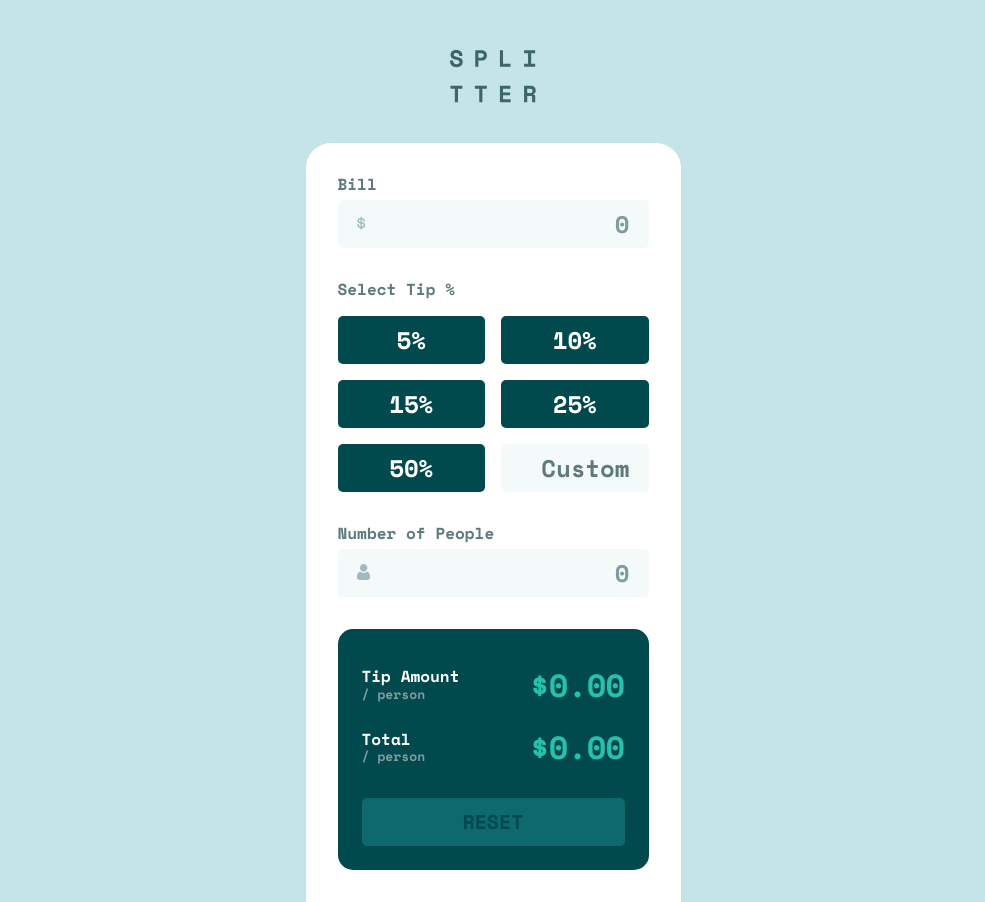
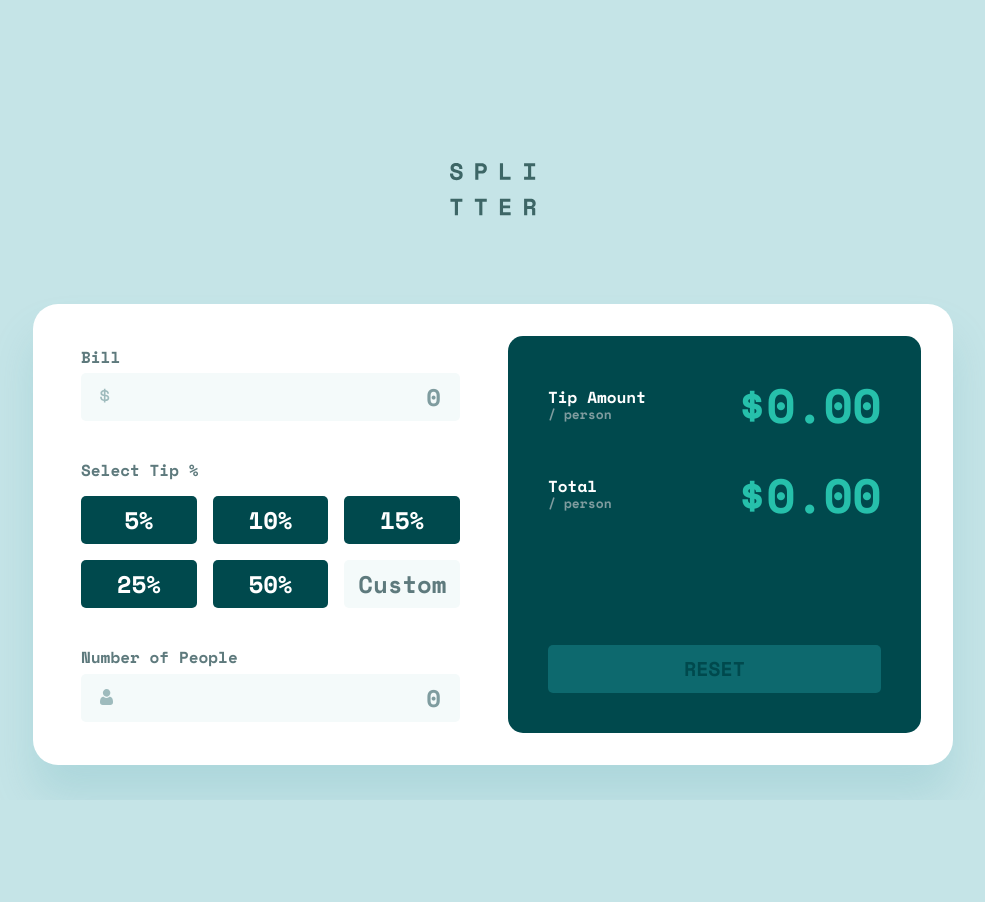
Before and after one commit to nvalline/fm-tip-calculator-app, a plain HTML site: page index.html in a window 1280 px wide. Shown: the whole page, without its empty margins (147-1132 px from the left). After the commit the page ends 800 px from the top, so only its background shows below. Drawn offline with nearby package versions, Linux system fonts and the light colour scheme.

Commit message:
added desktop styles

```diff
--- a/styles.scss
+++ b/styles.scss
@@ -9,6 +9,11 @@ body {
 	header {
 		padding-top: 3.125rem;
 		padding-bottom: 2.5rem;
+
+		@media (min-width: 59.5em) {
+			padding-top: 10.1875rem;
+			padding-bottom: 5.5rem;
+		}
 
 		.logo {
 			margin: 0 auto;
@@ -22,8 +27,23 @@ body {
 		background-color: var(--clr-neutral-white);
 		border-radius: 25px 25px 0 0;
 
+		@media (min-width: 59.5em) {
+			padding: 2rem 2rem 2rem 3rem;
+			max-width: 920px;
+			display: flex;
+			align-items: center;
+			justify-content: space-between;
+			gap: 3rem;
+			border-radius: 25px;
+			box-shadow: 0 32px 43px var(--clr-shadow-cyan);
+		}
+
 		form {
 			max-width: 311px;
+
+			@media (min-width: 59.5em) {
+				max-width: 379px;
+			}
 
 			.formBlockLabel {
 				margin-bottom: 0.375rem;
@@ -50,6 +70,10 @@ body {
 					color: var(--clr-neutral-cyanDark);
 					outline: none;
 					caret-color: var(--clr-primary-cyan);
+
+					@media (min-width: 59.5em) {
+						margin-bottom: 2.5rem;
+					}
 
 					&::-webkit-inner-spin-button,
 					&::-webkit-outer-spin-button {
@@ -81,6 +105,13 @@ body {
 				background: url('./images/icon-dollar.svg') center / contain no-repeat;
 			}
 
+			#countLabel {
+				@media (min-width: 59.5em) {
+					input[type='number'] {
+						margin-bottom: 0;
+					}
+				}
+			}
 			#countLabel::before {
 				height: 16px;
 				width: 13px;
@@ -94,6 +125,12 @@ body {
 				grid-template-columns: 1fr 1fr;
 				grid-template-rows: 48px 48px 48px;
 				gap: 1rem;
+
+				@media (min-width: 59.5em) {
+					margin-bottom: 2.5rem;
+					grid-template-columns: 1fr 1fr 1fr;
+					grid-template-rows: 48px 48px;
+				}
 
 				label:not(:last-child) {
 					position: relative;
@@ -131,6 +168,10 @@ body {
 				input[type='number'] {
 					margin-bottom: 0;
 
+					@media (min-width: 59.5em) {
+						padding: 0.375rem 0.875rem;
+					}
+
 					&::placeholder {
 						color: var(--clr-neutral-cyanSemiDark);
 					}
@@ -153,6 +194,12 @@ body {
 			border-radius: 15px;
 			background-color: var(--clr-neutral-cyanDark);
 
+			@media (min-width: 59.5em) {
+				width: 100%;
+				max-width: 413px;
+				padding: 2.5rem;
+			}
+
 			.details {
 				display: flex;
 				align-items: center;
@@ -160,10 +207,18 @@ body {
 
 				&:first-child {
 					margin-bottom: 1.5rem;
+
+					@media (min-width: 59.5em) {
+						margin-bottom: 2rem;
+					}
 				}
 
 				&:nth-child(2) {
 					margin-bottom: 2rem;
+
+					@media (min-width: 59.5em) {
+						margin-bottom: 7.625rem;
+					}
 				}
 
 				.description {
@@ -184,6 +239,10 @@ body {
 						font-size: var(--fs-output-32);
 						color: var(--clr-primary-cyan);
 						letter-spacing: -0.67px;
+
+						@media (min-width: 59.5em) {
+							font-size: var(--fs-output-48);
+						}
 					}
 				}
 			}
--- a/styles/_variables.scss
+++ b/styles/_variables.scss
@@ -18,6 +18,9 @@ $colors: (
 	),
 	btn: (
 		'disabled': hsl(183, 79%, 24%)
+	),
+	shadow: (
+		'cyan': hsla(186, 38%, 50%, 0.2007)
 	)
 );
 
```
Also changed, not shown: styles.css, 1 other file.
